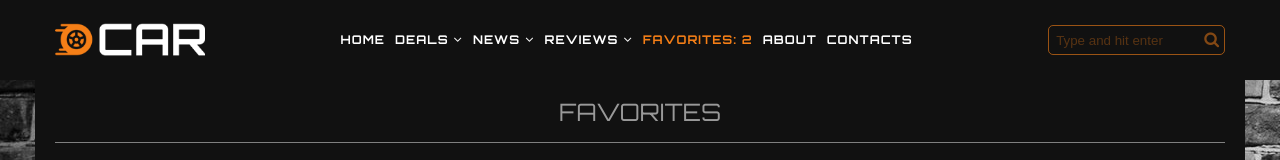
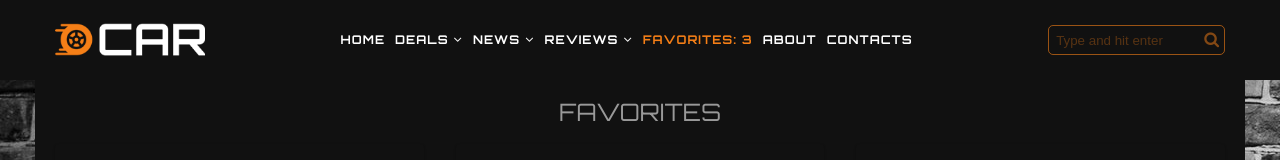
Before and after one commit to Genu4/Car-blog, a React (Create React App) app: page /favorites in a window 1280 px wide. Shown: the top 160 px of the page. Built offline with nearby package versions, Linux system fonts and the light colour scheme.

Commit message:
favoriteArticles-2

```diff
--- a/src/components/Articles/ArticlesListItem.tsx
+++ b/src/components/Articles/ArticlesListItem.tsx
@@ -6,6 +6,7 @@ import { useAppDispatch, useAppSelector } from 'redux/hooks'
 import { addLike, removeLike } from 'redux/likeReducer'
 
 import './ArticlesListItem.scss'
+import { addArticleToFavorites } from 'redux/favoriteArticleReducer'
 
 type Props = {
     id: number
@@ -59,7 +60,7 @@ const ArticlesListItem = ({
                                 isLiked
                                     ? dispatch(removeLike(id))
                                     : dispatch(addLike(id));
-                                    addToFavoriteArticles(id);
+                                    dispatch(addArticleToFavorites(id))
                             }}
                             className="article-card-likes"
                         >
--- a/src/components/FavoriteArticlesList/FavoriteArticlesList.tsx
+++ b/src/components/FavoriteArticlesList/FavoriteArticlesList.tsx
@@ -2,6 +2,7 @@ import articlesArray, {
     getArticlesObject,
     ArticlesProps,
 } from 'components/Articles/articlesArray'
+import { useAppSelector } from 'redux/hooks'
 import FavoriteArticlesListItem from './FavoriteArticlesListItem'
 
 type Props = {
@@ -15,16 +16,17 @@ type Props = {
     ArticlesItem?: any
 }
 const FavoriteArticlesList = ({
+
     favoriteArticles,
     articlesObject = getArticlesObject(articlesArray),
     removeFromFavorites,
     ArticlesItem = FavoriteArticlesListItem,
 }: Props) => {
-
-    console.log(favoriteArticles)
+    const favoritesArticles = useAppSelector((state) => state.favoritesArticles)
+    console.log(favoritesArticles)
     return (
         <>
-            {Object.keys(favoriteArticles).map((articleId) => (
+            {Object.keys(favoritesArticles).map((articleId) => (
                 <ArticlesItem
                     key={articleId}
                     removeFromFavorites={removeFromFavorites}
--- a/src/components/Menu/Menu.tsx
+++ b/src/components/Menu/Menu.tsx
@@ -4,12 +4,12 @@ import './Menu.scss'
 import { useAppSelector } from 'redux/hooks'
 
 type Props = {
-    favoriteArticles: {
+    favoriteArticles?: {
         [id: number]: number
     }
 }
 
-const Menu = ({ favoriteArticles }: Props) => {
+const Menu = () => {
 
     const favoritesArticles = useAppSelector((state) => state.favoritesArticles)
     return (
--- a/src/container/App/App.tsx
+++ b/src/container/App/App.tsx
@@ -34,7 +34,7 @@ const App = () => {
         <>
             <StyledEngineProvider injectFirst>
                 {/* <CssBaseline /> */}
-                <Header favoriteArticles={favoriteArticles} />
+                <Header />
                 <ScrollToTop />
                 <Main
                     favoriteArticles={favoriteArticles}
--- a/src/container/Header/Header.tsx
+++ b/src/container/Header/Header.tsx
@@ -3,13 +3,9 @@ import logo from './images/carbloglogo.png'
 import './Header.scss'
 import Menu from 'components/Menu/Menu'
 
-type Props = {
-    favoriteArticles: {
-        [id:number]:number
-    }
-}
 
-const Header = ({ favoriteArticles }: Props) => {
+
+const Header = () => {
     return (
         <header>
             <div className="container">
@@ -17,7 +13,7 @@ const Header = ({ favoriteArticles }: Props) => {
                     <div className="header-logo">
                         <img src={logo} alt="" />
                     </div>
-                    <Menu favoriteArticles={favoriteArticles}/>
+                    <Menu />
                     <div className="header-search">
                         <div className="search-field-block">
                             <input
--- a/src/pages/Favorites/Favorites.tsx
+++ b/src/pages/Favorites/Favorites.tsx
@@ -1,6 +1,6 @@
 import { Grid } from '@mui/material'
 import FavoriteArticlesList from 'components/FavoriteArticlesList/FavoriteArticlesList'
-import { useAppSelector } from 'redux/hooks'
+
 import './Favorites.scss'
 
 type Props = {
@@ -12,7 +12,7 @@ type Props = {
 }
 
 const Favorites = ({ favoriteArticles, removeFromFavorites }: Props) => {
-    const favoritesArticles = useAppSelector((state) => state.favoritesArticles)
+
     return (
         <div className="favorites-content">
             <h1 className="favorites-header">Favorites</h1>
--- a/src/redux/favoriteArticleReducer.ts
+++ b/src/redux/favoriteArticleReducer.ts
@@ -7,6 +7,7 @@ type LikesArticlesState = {
 export const initialState:LikesArticlesState = {
     1: true,
     3: true,
+    8: true,
 }
 
 export const favoriteSlice = createSlice({
```
